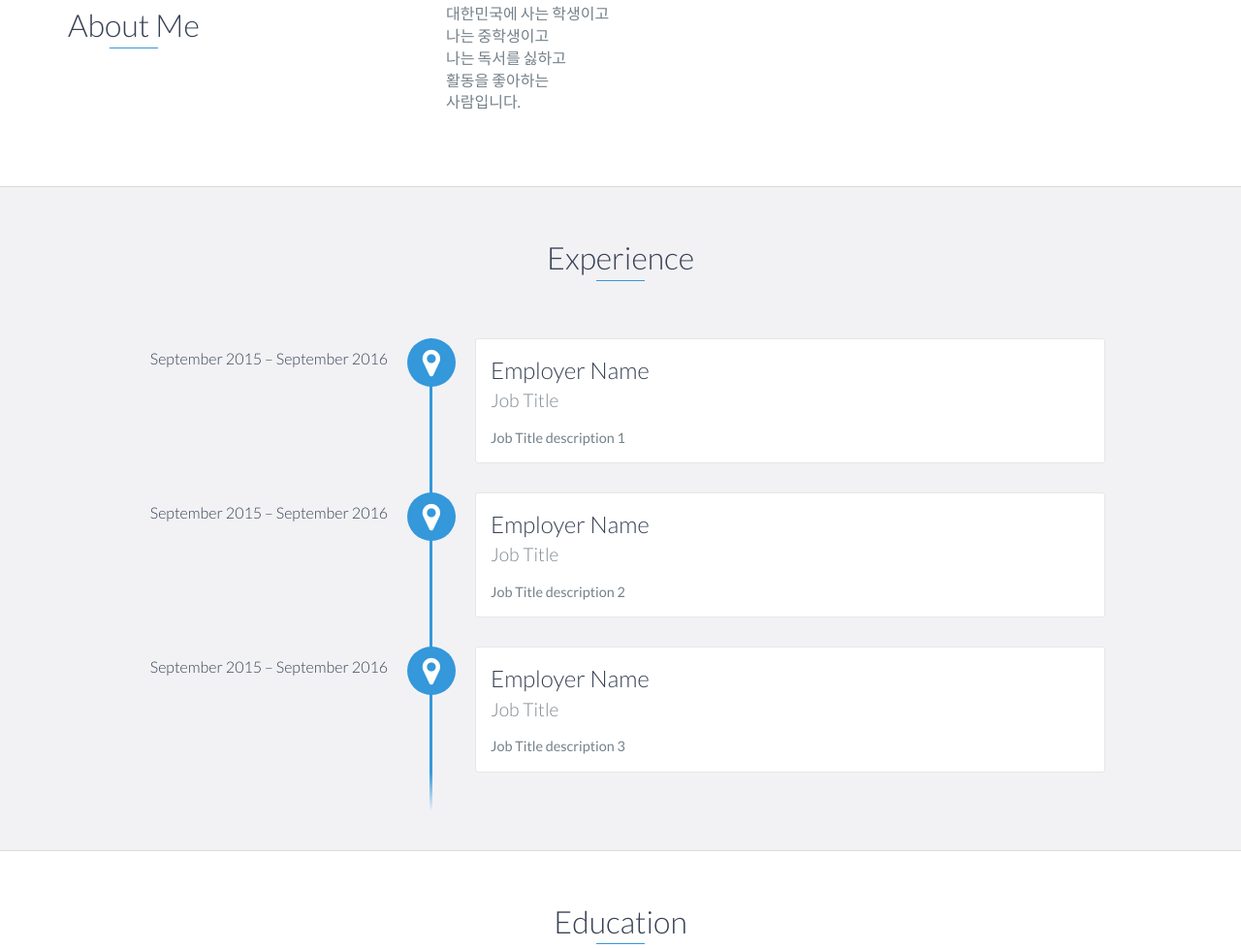
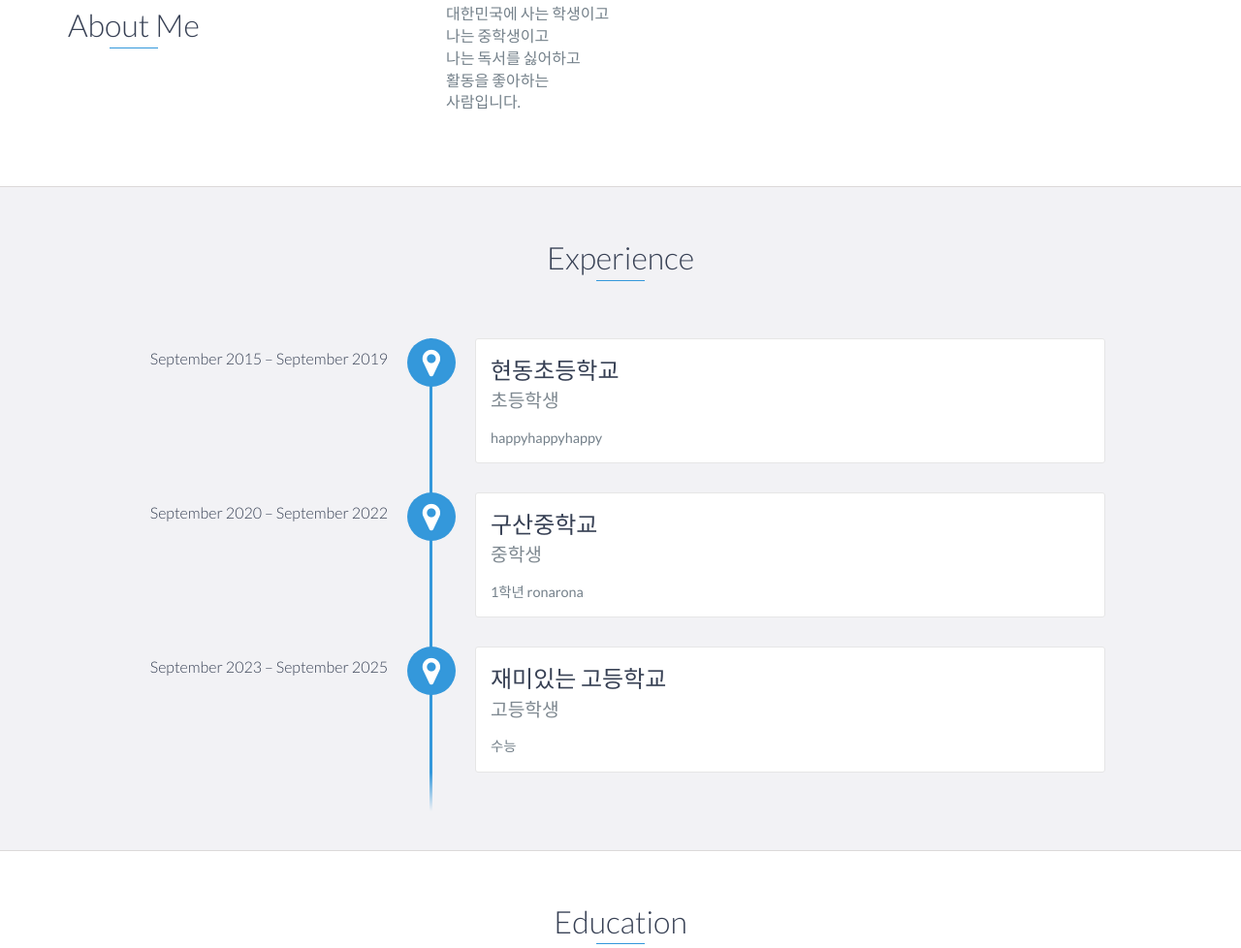
Before and after one commit to namhyobin/namhyobin.github.io, a website: page index.html in a window 1280 px wide. Shown: the part 872-1850 px from the top of the page at 97% size. Drawn offline with nearby package versions, Linux system fonts and the light colour scheme.

Commit message:
about me 수정 experience filled

```diff
--- a/index.html
+++ b/index.html
@@ -75,7 +75,7 @@
                     <p>
                         대한민국에 사는 학생이고<br>
                         나는 중학생이고<br>
-                        나는 독서를 싫하고<br>
+                        나는 독서를 싫어하고<br>
                         활동을 좋아하는<br>
                         사람입니다.
                     </p>
@@ -88,29 +88,30 @@
     <div id="experience" class="background-alt">
         <h2 class="heading">Experience</h2>
         <div id="experience-timeline">
-            <div data-date="September 2015 – September 2016">
-                <h3>Employer Name</h3>
-                <h4>Job Title</h4>
+            <div data-date="September 2015 – September 2019">
+                <h3>현동초등학교</h3>
+                <h4>초등학생</h4>
                 <p>
-                    Job Title description 1
+                    happyhappyhappy
                 </p>
             </div>
 
-            <div data-date="September 2015 – September 2016">
-                <h3>Employer Name</h3>
-                <h4>Job Title</h4>
+            <div data-date="September 2020 – September 2022">
+                <h3>구산중학교</h3>
+                <h4>중학생</h4>
                 <p>
-                    Job Title description 2
+                    1학년 ronarona
                 </p>
             </div>
 
-            <div data-date="September 2015 – September 2016">
-                <h3>Employer Name</h3>
-                <h4>Job Title</h4>
+            <div data-date="September 2023 – September 2025">
+                <h3>재미있는 고등학교</h3>
+                <h4>고등학생</h4>
                 <p>
-                    Job Title description 3
+                    수능
                 </p>
             </div>
+
         </div>
     </div>
     <!-- End #experience -->
```
